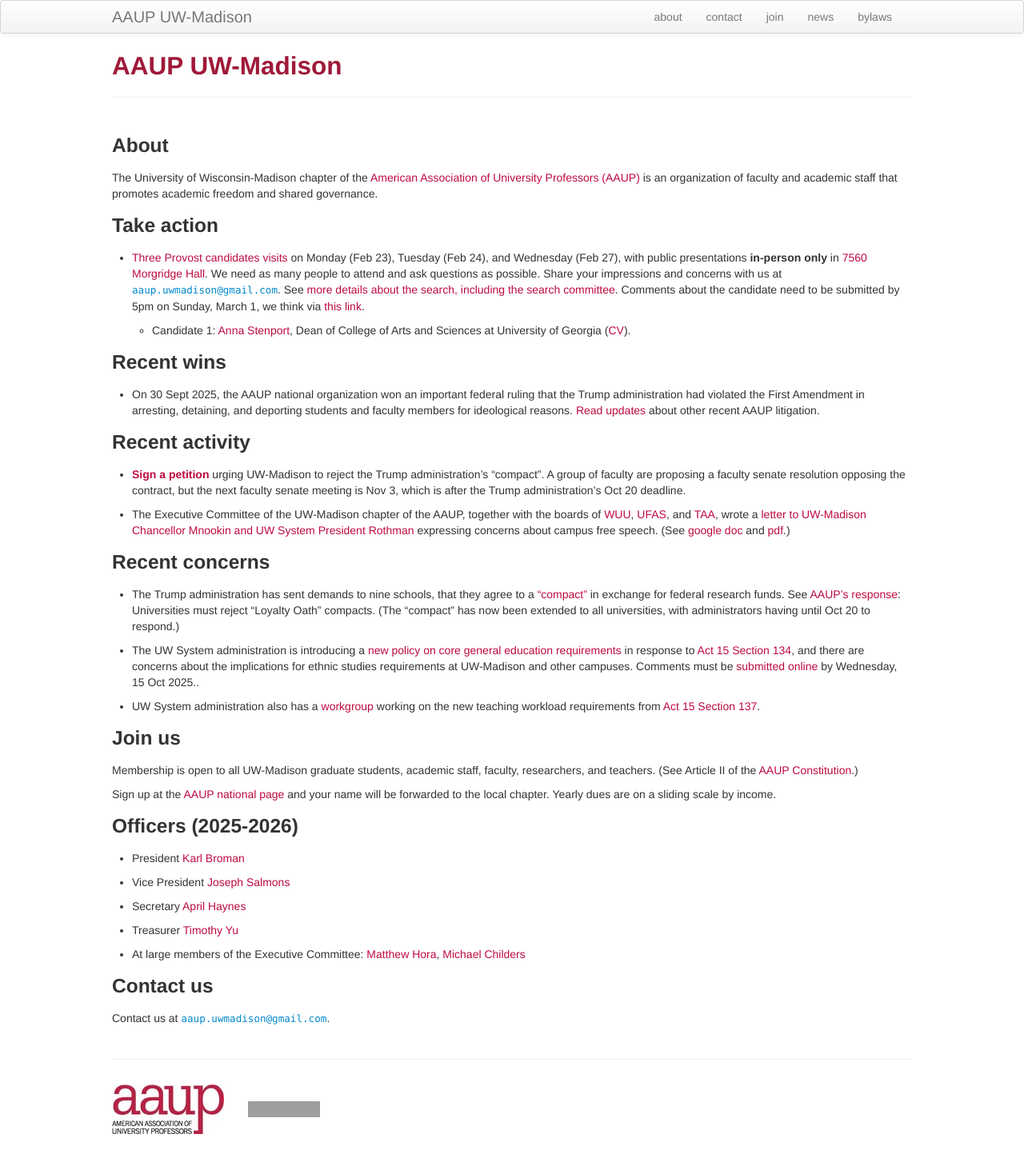
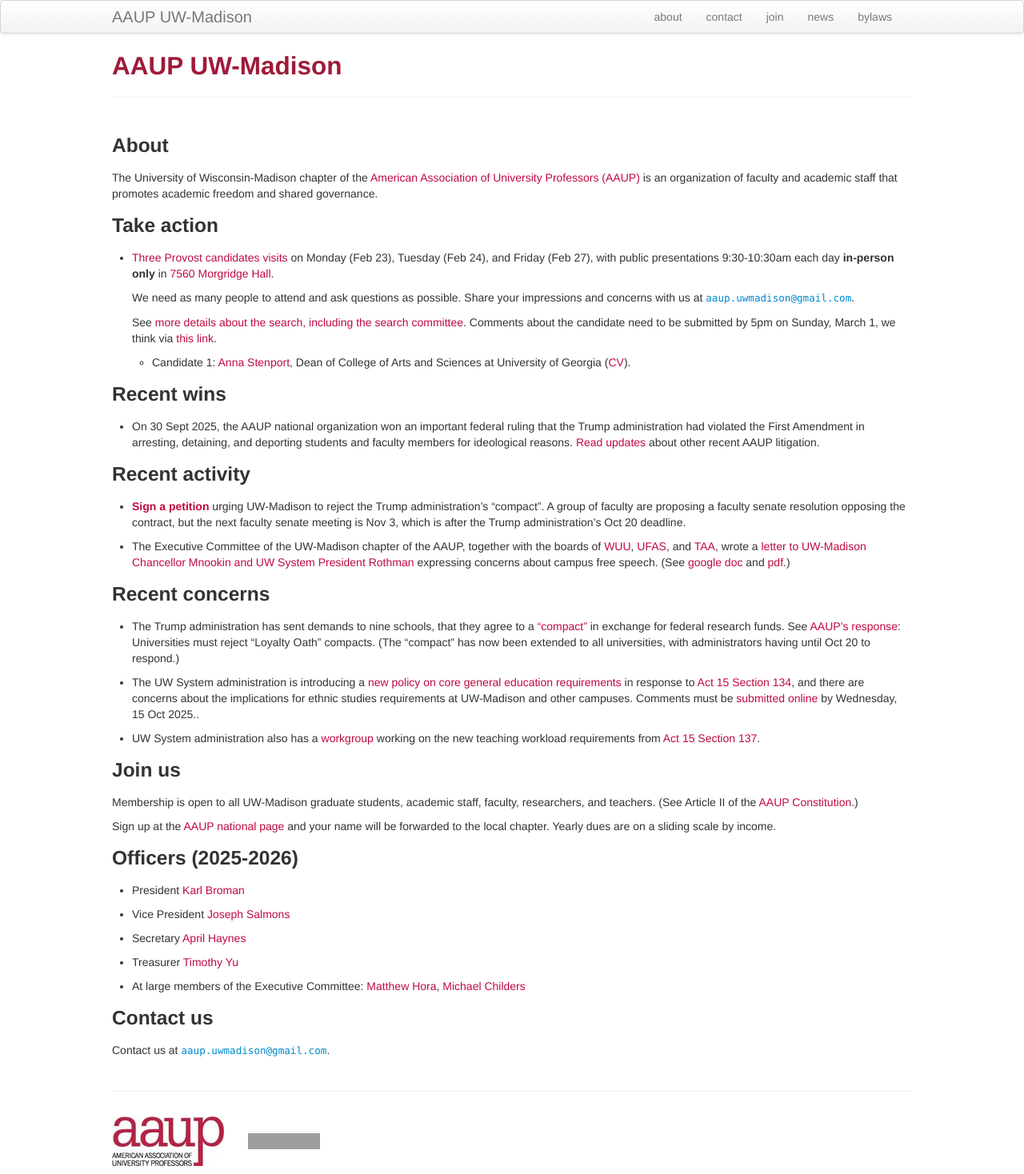
Before and after one commit to aaupmadison/aaupmadison.github.io, a Jekyll site: the page built from index.md, in a window 1280 px wide. Shown: the whole page at 80% size. Built offline with Jekyll 4.4.1, drawn with Linux system fonts in a browser that asks for light colours; before the commit the page ends 1428 px from its top, so only the background shows below that; grey boxes are pictures that could not be loaded.

Commit message:
fix info about provost candidates

```diff
--- a/index.md
+++ b/index.md
@@ -14,10 +14,14 @@ academic staff that promotes academic freedom and shared governance.
 
 - [Three Provost candidates
   visits](https://provost.wisc.edu/2025/10/30/provost-and-vice-chancellor-for-academic-affairs-search-2/)
-  on Monday (Feb 23), Tuesday (Feb 24), and Wednesday (Feb 27), with public presentations **in-person
-  only** in [7560 Morgridge Hall](https://map.wisc.edu/s/oqe065zc). We need as many people to attend and
+  on Monday (Feb 23), Tuesday (Feb 24), and Friday (Feb 27), with
+  public presentations 9:30-10:30am each day **in-person
+  only** in [7560 Morgridge Hall](https://map.wisc.edu/s/oqe065zc).
+
+  We need as many people to attend and
   ask questions as possible. Share your impressions and concerns with
   us at [`aaup.uwmadison@gmail.com`](mailto:aaup.uwmadison@gmail.com).
+
   See [more details about the search, including the search
   committee](https://news.wisc.edu/search-begins-for-new-provost-2/).
   Comments about the candidate need to be submitted by 5pm on Sunday,
```
